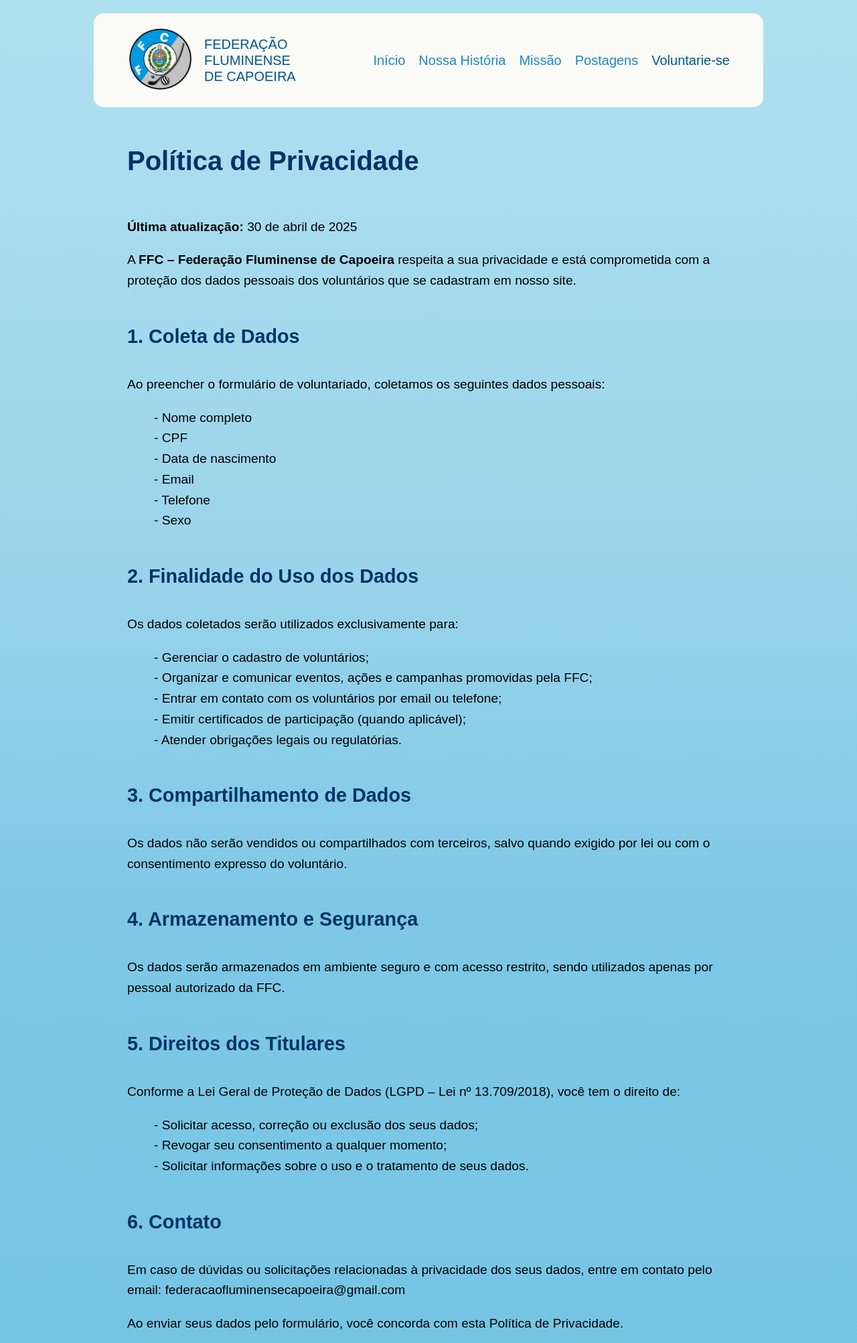
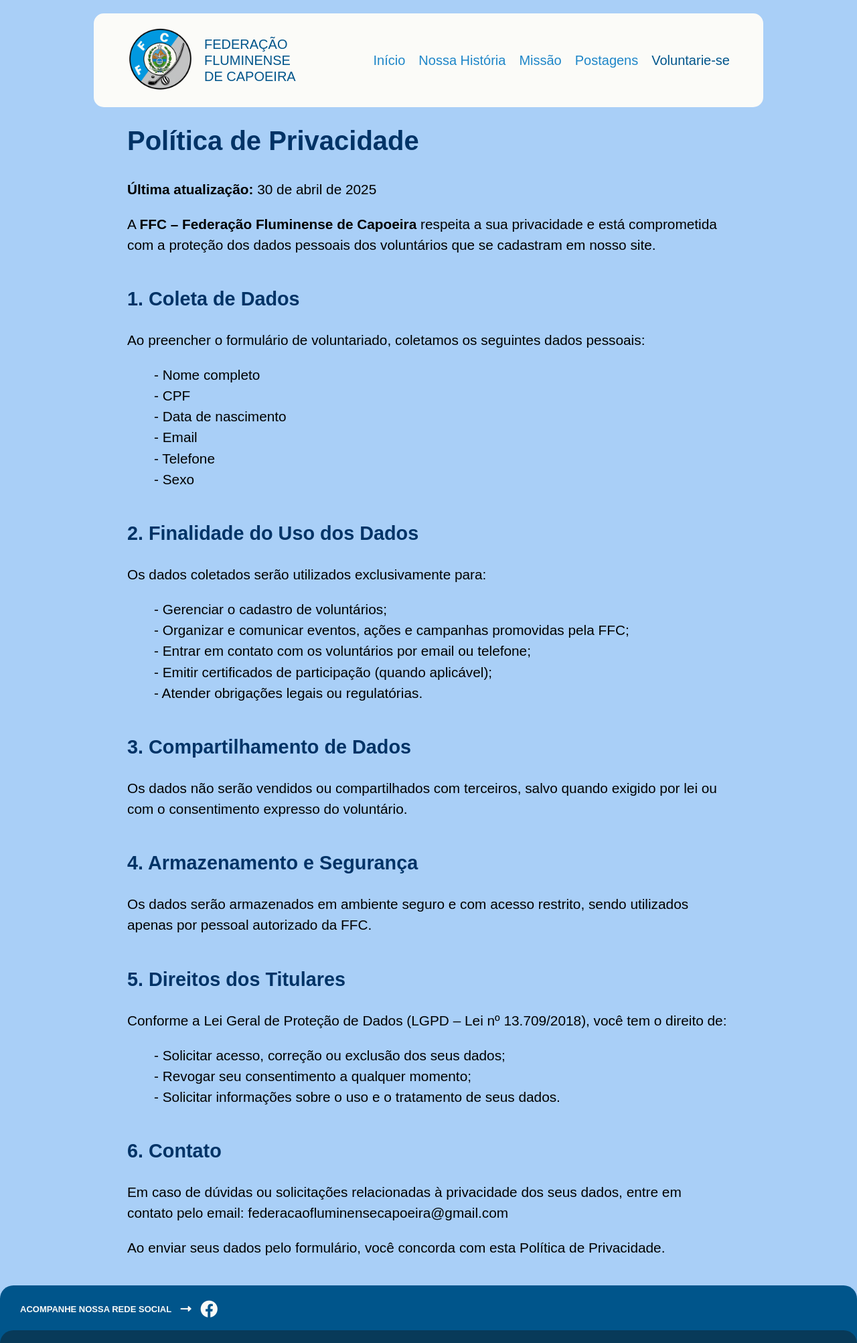
Before and after one commit to GusCoroa/projeto_web3, a Django app: page /politica/ in a window 1280 px wide. Shown: the top 2005 px of the page at 67% size. Run offline with Django 5.2, Linux system fonts and the light colour scheme; some web fonts are replaced.

Commit message:
Arrumando erros e finalizando a pag de politica

```diff
--- a/static/css/politica.css
+++ b/static/css/politica.css
@@ -1,39 +1,48 @@
+/* FONTES */
+
+@font-face {
+    font-family: 'Intro-rust';
+    src: url('../fonts/IntroRust-Base.otf') format('opentype');
+    font-weight: normal;
+    font-style: normal;
+  }
+
+/* CONTEÚDO */
+
 body {
     font-family: Arial, sans-serif;
-    line-height: 1.6;
-    padding: 0;
-    background: #afe0f0;
-    background: linear-gradient(180deg, rgba(175, 224, 240, 1) 1%, rgba(155, 212, 235, 1) 30%, rgba(126, 200, 230, 1) 50%, rgba(109, 192, 227, 1) 100%);
+    background: #a9cff7;
+    margin: 0;
   }
 
 .politica {
     max-width: 900px;
-    margin: auto;
     padding: 20px;
     border-radius: 8px;
+    margin: 0 auto;
+    line-height: 1.5;
   }
 
 .titulo-politica {
-
+    font-family: 'Intro-rust', sans-serif;
     font-size: 2.5rem;
     color: #003366;
     padding-top: 25px;
-    padding-bottom: 25px;
   }
 
 .subtitulo-politica {
+    font-family: 'Intro-rust', sans-serif;
     color: #003366;
     font-size: 1.8rem;
-    padding-bottom: 10px;
     padding-top: 20px;
 }
 
 .politica p{
-    font-size: 1.2rem;
+    font-size: 1.3rem;
 }
 
 .politica ul li{
-    font-size: 1.2rem;
+    font-size: 1.3rem;
     list-style: none;
 }
 
@@ -41,3 +50,8 @@ a {
     color: inherit;
     text-decoration: none;
   }
+
+ul.mapa-site li {
+  padding-left: 0 !important;
+  margin-left: 0 !important;
+}
--- a/static/css/rodape.css
+++ b/static/css/rodape.css
@@ -129,6 +129,11 @@
     font-size: 20px;
   }
 
+  ul.mapa-site li {
+  padding-left: 0 !important;
+  margin-left: 0 !important;
+  }
+
   /* SCROLL BAR */
 
   ::-webkit-scrollbar {
--- a/templates/eventos.html
+++ b/templates/eventos.html
@@ -8,7 +8,6 @@
   <link rel="stylesheet" href="https://cdnjs.cloudflare.com/ajax/libs/font-awesome/6.0.0-beta3/css/all.min.css" />
     <link rel="stylesheet" href="{% static 'css/posts.css' %}">
   <link rel="stylesheet" href="https://cdnjs.cloudflare.com/ajax/libs/font-awesome/6.0.0-beta3/css/all.min.css">
-  {% comment %} <link rel="stylesheet" href="{% static 'css/style.css' %}"> {% endcomment %}
   {% comment %} <link rel="stylesheet" href="{% static 'css/responsividade.css' %}"> {% endcomment %}
   {% comment %} <link rel="stylesheet" href="{% static 'css/eventos.css' %}"> {% endcomment %}
   <link rel="stylesheet" href="{% static 'css/postagens.css' %}" />
@@ -74,7 +73,7 @@
 
     <div class="footer-inferior">
         <div class="footer-coluna1">
-            <img class="logo-footer" src="logoheader.png" alt="Logo">
+            <img class="logo-footer" src="{% static 'Imagens/logoheader.png' %}" alt="Logo">
             <h3>UNIDADE ALCÂNTARA</h3>
             <h6>R. Manoel João Gonçalves, 198 - Sl.403 - Raul Veiga, São Gonçalo - RJ, 24711-080<br>CNPJ: 03.310.237/0001-67</h6>
             <br>
--- a/templates/politica.html
+++ b/templates/politica.html
@@ -6,11 +6,20 @@
     <meta name="viewport" content="width=device-width, initial-scale=1.0">
     <title>Política de Privacidade - FFC</title>
     <link rel="stylesheet" href="https://cdnjs.cloudflare.com/ajax/libs/font-awesome/6.0.0-beta3/css/all.min.css">
-    <link rel="stylesheet" href="{% static 'css/style.css' %}">
     <link rel="stylesheet" href="{% static 'css/responsividade.css' %}">
-    <link rel="stylesheet" href="{% static 'css/politica.css' %}">
     <link rel="stylesheet" href="{% static 'css/rodape.css' %}">
     <link rel="stylesheet" href="{% static 'css/cabecalho.css' %}">
+    <link rel="stylesheet" href="{% static 'css/politica.css' %}">
+
+<!-- Unico jeito da ul do footer não adicionar o padding left nas lis, nem o comando !important resolveu no css -->
+    <style>
+ul.mapa-site {
+    list-style: none;
+    padding: 0;
+    margin: 0;
+}
+</style>
+
 </head>
 <body>
 
@@ -32,7 +41,8 @@
       </nav>
     </div>
   </header>
-<br><br><br><br><br>
+<br><br><br><br><br><br>
+
 <!-- CONTÉUDO -->
 <div class="politica">
     <h1 class="titulo-politica">Política de Privacidade</h1>
@@ -152,6 +162,5 @@
 </div>
 
 <!-- SCRIPT JS -->
-<script src="{% static 'js/script.js' %}"></script>
 </body>
 </html>
--- a/templates/postagens.html
+++ b/templates/postagens.html
@@ -8,7 +8,6 @@
   <title>FFC - POSTAGENS</title>
   <link rel="stylesheet" href="https://cdnjs.cloudflare.com/ajax/libs/font-awesome/6.0.0-beta3/css/all.min.css" />
   <link rel="stylesheet" href="https://cdnjs.cloudflare.com/ajax/libs/font-awesome/6.0.0-beta3/css/all.min.css">
-  <link rel="stylesheet" href="{% static 'css/style.css' %}" />
   <link rel="stylesheet" href="{% static 'css/responsividade.css' %}" />
   <link rel="stylesheet" href="{% static 'css/eventos.css' %}">
   <link rel="stylesheet" href="{% static 'css/postagens.css' %}" />
```
Also changed, not shown: templates/lista_posts.html (+0 -38 lines).
